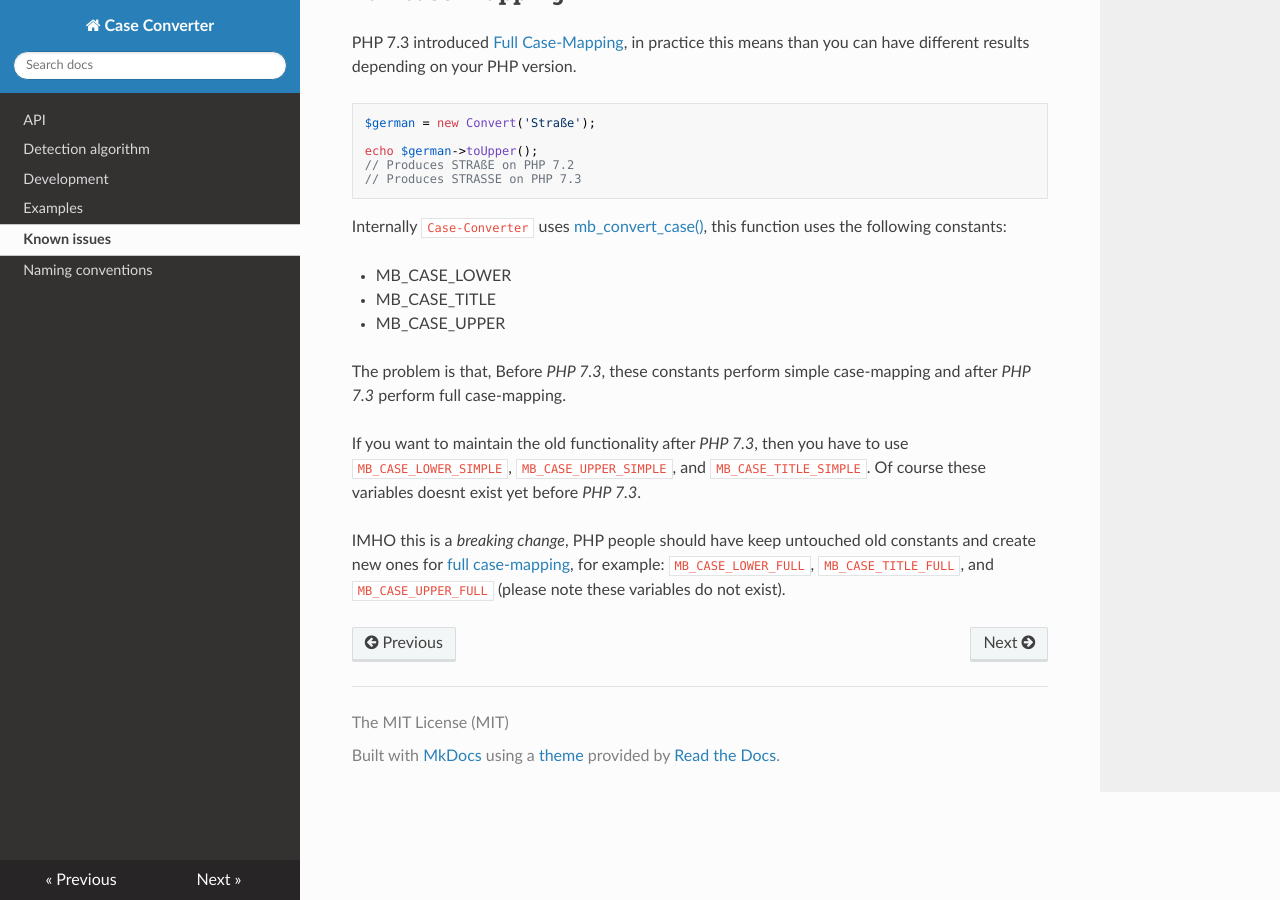
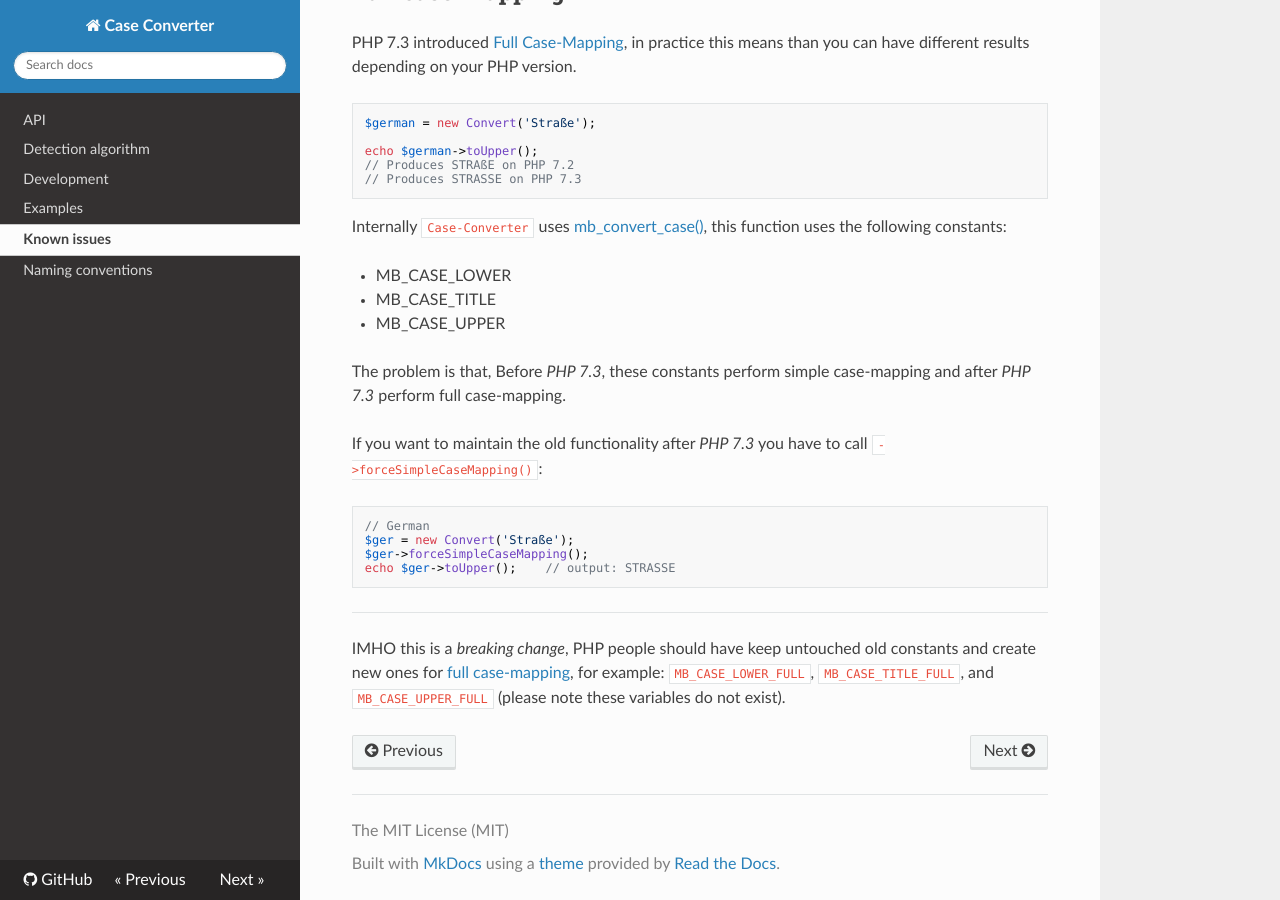
Before and after one commit to jawira/case-converter, an MkDocs documentation site: the page built from docs/known-issues.md, in a window 1280 px wide and 900 px high, scrolled down 545 px. Built offline with MkDocs 1.6.1, drawn with Linux system fonts in a browser that asks for light colours; nearby versions of some CDN libraries.

Commit message:
Update doc #38

````diff
--- a/docs/known-issues.md
+++ b/docs/known-issues.md
@@ -37,9 +37,17 @@ following constants:
 The problem is that, Before _PHP 7.3_, these constants perform simple
 case-mapping and after _PHP 7.3_ perform full case-mapping.
 
-If you want to maintain the old functionality after _PHP 7.3_, then you have to
-use `MB_CASE_LOWER_SIMPLE`, `MB_CASE_UPPER_SIMPLE`, and `MB_CASE_TITLE_SIMPLE`.
-Of course these variables doesnt exist yet before _PHP 7.3_.
+If you want to maintain the old functionality after _PHP 7.3_ you have to call
+`->forceSimpleCaseMapping()`:
+
+```php
+// German
+$ger = new Convert('Straße');
+$ger->forceSimpleCaseMapping();
+echo $ger->toUpper();    // output: STRASSE
+```
+
+----
 
 IMHO this is a _breaking change_, PHP people should have keep untouched old
 constants and create new ones for [full case-mapping], for example:
--- a/mkdocs.yml
+++ b/mkdocs.yml
@@ -9,3 +9,5 @@ theme:
   collapse_navigation: false
 use_directory_urls: false
 strict: true
+repo_url: 'https://github.com/jawira/case-converter/'
+edit_uri: ''
````
Also changed, not shown: README.md (+13 -3 lines).
